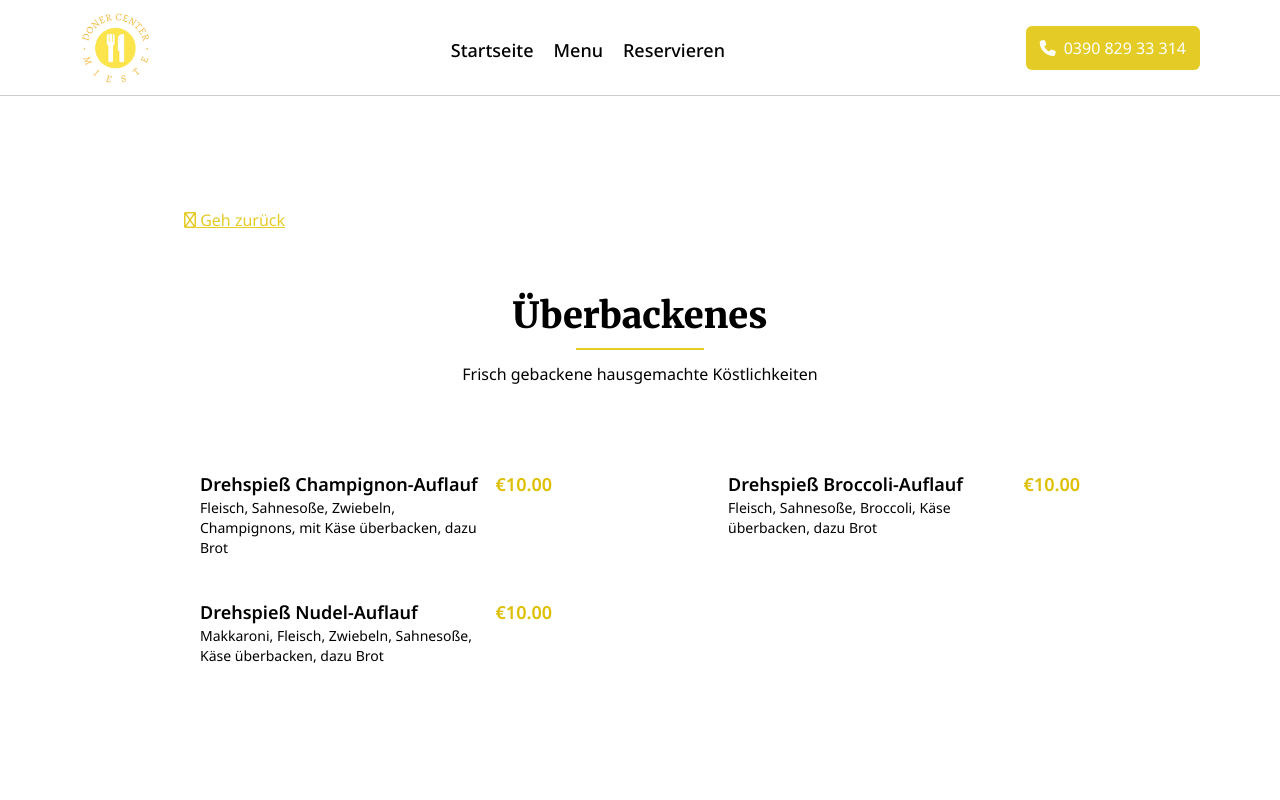
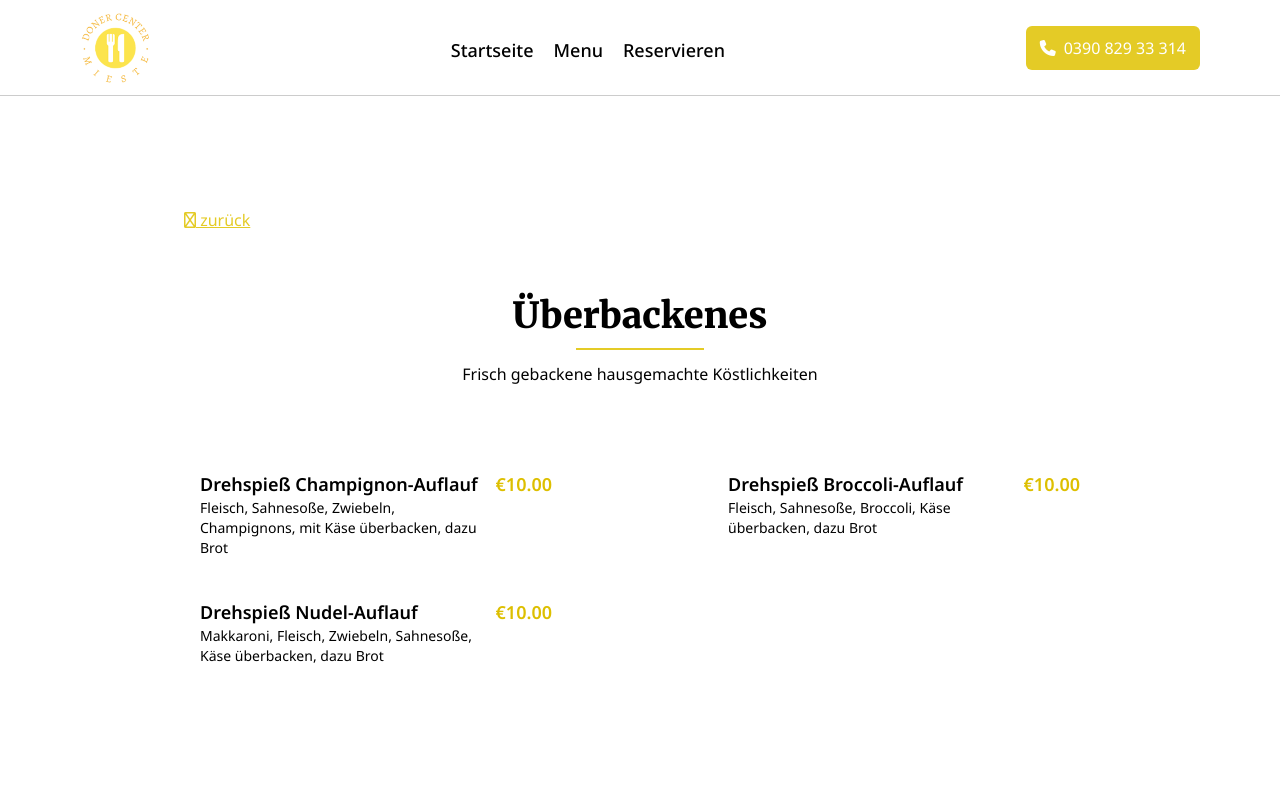
Before and after one commit to GelfisHorn/doner-center, a Next.js app: page /menu/baked in a window 1280 px wide. Shown: the top 800 px of the page. Built offline with nearby package versions, Linux system fonts and the light colour scheme; some icons are missing; a web font is replaced by a local one.

Commit message:
Text/Back button on /menu page

```diff
--- a/src/app/components/menu/Menu.jsx
+++ b/src/app/components/menu/Menu.jsx
@@ -31,7 +31,7 @@ export default function Menu({ id }) {
     return (
         Object.keys(menu).length != 0 ? (
             <div className={"flex flex-col gap-16 py-28 lg:w-[60rem] mx-auto"}>
-                <Link href={"/#menu"} className={"underline text-primary ml-6 w-fit"}><i class="fa-regular fa-arrow-left-long"></i> Geh zurück</Link>
+                <Link href={"/#menu"} className={"underline text-primary ml-6 w-fit"}><i class="fa-regular fa-arrow-left-long"></i> zurück</Link>
                 <motion.div
                     initial={{ x: 100, opacity: 0 }}
                     whileInView={{ x: 0, opacity: 1 }}
```
